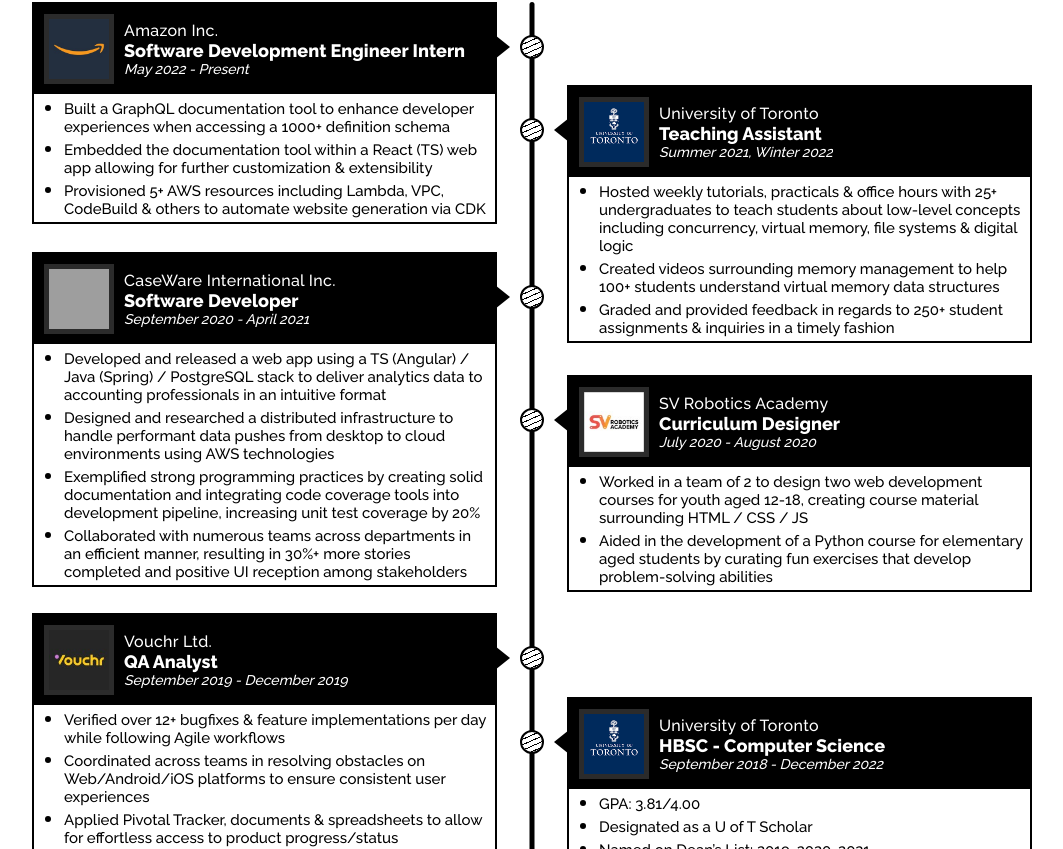
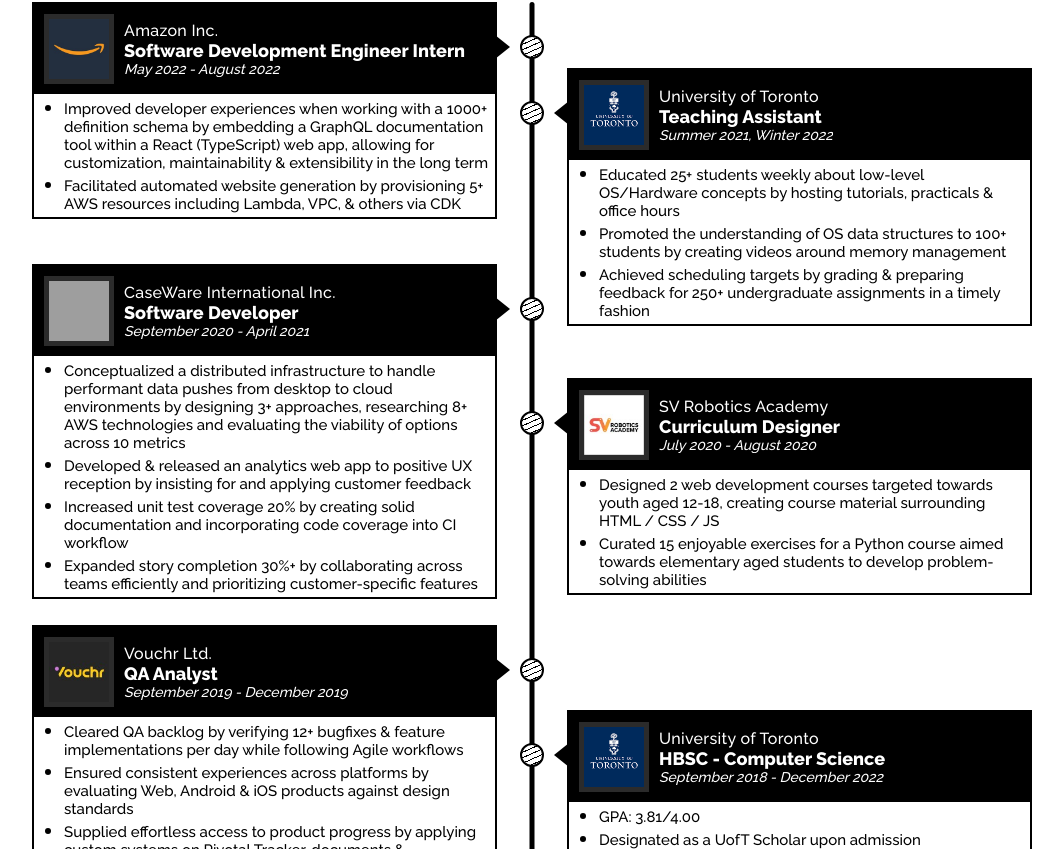
Before and after one commit to tahmid-haque/portfolio, a Vue app: page / in a window 1280 px wide. Shown: the part 451-1300 px from the top of the page, without its empty margins (108-1171 px from the left). Built offline with nearby package versions, Linux system fonts and the light colour scheme; grey boxes are pictures that could not be loaded; a web font is replaced by a local one.

Commit message:
update exp

```diff
--- a/src/components/About.vue
+++ b/src/components/About.vue
@@ -16,7 +16,7 @@
                 <strong>University of Toronto</strong> pursuing a specialization
                 in <strong>Software Engineering</strong>. I’m now in my final
                 year of study and have obtained
-                <strong>1+ years of experience</strong> interning across a few
+                <strong>1+ year(s) of experience</strong> interning across a few
                 software companies. I’ve also helped build/teach a few courses
                 surrounding low-level concepts in computer science. Currently, I
                 have an interest in <strong>web development</strong> and
--- a/src/components/experience/Experience.vue
+++ b/src/components/experience/Experience.vue
@@ -16,11 +16,10 @@
         logo: 'amazon.jpg',
         organization: 'Amazon Inc.',
         position: 'Software Development Engineer Intern',
-        date: 'May 2022 - Present',
+        date: 'May 2022 - August 2022',
         info: [
-            'Built a GraphQL documentation tool to enhance developer experiences when accessing a 1000+ definition schema',
-            'Embedded the documentation tool within a React (TS) web app allowing for further customization & extensibility',
-            'Provisioned 5+ AWS resources including Lambda, VPC, CodeBuild & others to automate website generation via CDK',
+            'Improved developer experiences when working with a 1000+ definition schema by embedding a GraphQL documentation tool within a React (TypeScript) web app, allowing for customization, maintainability & extensibility in the long term',
+            'Facilitated automated website generation by provisioning 5+ AWS resources including Lambda, VPC, & others via CDK',
         ],
     },
     {
@@ -29,9 +28,9 @@
         position: 'Teaching Assistant',
         date: 'Summer 2021, Winter 2022',
         info: [
-            'Hosted weekly tutorials, practicals & office hours with 25+ undergraduates to teach students about low-level concepts including concurrency, virtual memory, file systems & digital logic',
-            'Created videos surrounding memory management to help 100+ students understand virtual memory data structures',
-            'Graded and provided feedback in regards to 250+ student assignments & inquiries in a timely fashion',
+            'Educated 25+ students weekly about low-level OS/Hardware concepts by hosting tutorials, practicals & office hours',
+            'Promoted the understanding of OS data structures to 100+ students by creating videos around memory management',
+            'Achieved scheduling targets by grading & preparing feedback for 250+ undergraduate assignments in a timely fashion',
         ],
     },
     {
@@ -40,10 +39,10 @@
         position: 'Software Developer',
         date: 'September 2020 - April 2021',
         info: [
-            'Developed and released a web app using a TS (Angular) / Java (Spring) / PostgreSQL stack to deliver analytics data to accounting professionals in an intuitive format',
-            'Designed and researched a distributed infrastructure to handle performant data pushes from desktop to cloud environments using AWS technologies',
-            'Exemplified strong programming practices by creating solid documentation and integrating code coverage tools into development pipeline, increasing unit test coverage by 20%',
-            'Collaborated with numerous teams across departments in an efficient manner, resulting in 30%+ more stories completed and positive UI reception among stakeholders',
+            'Conceptualized a distributed infrastructure to handle performant data pushes from desktop to cloud environments by designing 3+ approaches, researching 8+ AWS technologies and evaluating the viability of options across 10 metrics',
+            'Developed & released an analytics web app to positive UX reception by insisting for and applying customer feedback',
+            'Increased unit test coverage 20% by creating solid documentation and incorporating code coverage into CI workflow',
+            'Expanded story completion 30%+ by collaborating across teams efficiently and prioritizing customer-specific features',
         ],
     },
     {
@@ -52,8 +51,8 @@
         position: 'Curriculum Designer',
         date: 'July 2020 - August 2020',
         info: [
-            'Worked in a team of 2 to design two web development courses for youth aged 12-18, creating course material surrounding HTML / CSS / JS',
-            'Aided in the development of a Python course for elementary aged students by curating fun exercises that develop problem-solving abilities',
+            'Designed 2 web development courses targeted towards youth aged 12-18, creating course material surrounding HTML / CSS / JS',
+            'Curated 15 enjoyable exercises for a Python course aimed towards elementary aged students to develop problem-solving abilities',
         ],
     },
     {
@@ -62,9 +61,9 @@
         position: 'QA Analyst',
         date: 'September 2019 - December 2019',
         info: [
-            'Verified over 12+ bugfixes & feature implementations per day while following Agile workflows',
-            'Coordinated across teams in resolving obstacles on Web/Android/iOS platforms to ensure consistent user experiences',
-            'Applied Pivotal Tracker, documents & spreadsheets to allow for effortless access to product progress/status',
+            'Cleared QA backlog by verifying 12+ bugfixes & feature implementations per day while following Agile workflows',
+            'Ensured consistent experiences across platforms by evaluating Web, Android & iOS products against design standards',
+            'Supplied effortless access to product progress by applying custom systems on Pivotal Tracker, documents & spreadsheets',
         ],
     },
     {
@@ -74,7 +73,7 @@
         date: 'September 2018 - December 2022',
         info: [
             'GPA: 3.81/4.00',
-            'Designated as a U of T Scholar',
+            'Designated as a UofT Scholar upon admission',
             'Named on Dean’s List: 2019, 2020, 2021',
             '(3x) Teaching Assistant: Operating Systems & Computer Organization (Hardware)',
         ],
```
Also changed, not shown: 1 other file (tests, documents, lock files or other folders).
